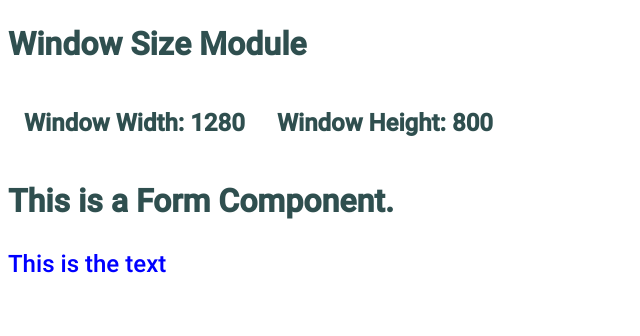
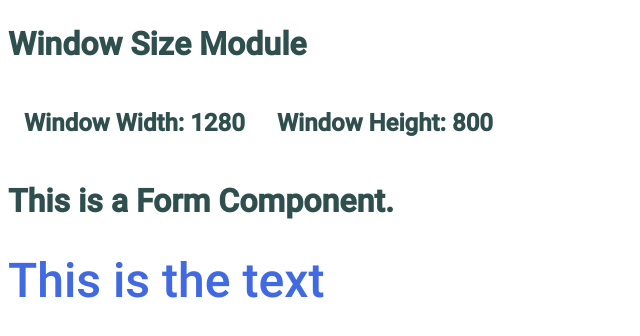
Before and after one commit to aclarke211/vue-tools, a Vue app: page /components/general/form in a window 1280 px wide. Shown: the top 336 px of the page, without its empty margins (0-640 px from the left). Built offline with nearby package versions, Linux system fonts and the light colour scheme.

Commit message:
Dynamic styles as props.

```diff
--- a/src/components/FormComponent.vue
+++ b/src/components/FormComponent.vue
@@ -3,7 +3,7 @@
     <WindowSize  :showValues="true"
       :calculateSizes="true" @dimensions="(event) => { this.windowDimensions = event }" />
     <h1>This is a Form Component.</h1>
-    <TextModule :text="'This is the text'" :textStyles="formTextStyles"  />
+    <TextModule :text="'This is the text'" :textStyles="dynamicTextStyles"  />
 
   </div>
 </template>
@@ -24,19 +24,29 @@ export default {
     WindowSize,
   },
 
+  props: {
+    formTextStyles: {
+      type: Object,
+      default: () => ({
+        color: 'crimson',
+        'font-size': '2rem',
+      }),
+    },
+    formTextStylesDesktop: {
+      type: Object,
+      default: () => ({
+        color: 'royalblue',
+        'font-size': '3rem',
+      }),
+    },
+  },
+
   computed: {
-    formTextStyles() {
+    dynamicTextStyles() {
       if (this.windowDimensions.width <= 767) {
-        return {
-          color: 'red',
-          'font-size': '2rem',
-        };
+        return this.formTextStyles;
       }
-
-      return {
-        color: 'blue',
-        'font-size': '1.5rem',
-      };
+      return this.formTextStylesDesktop;
     },
   },
 };
```
